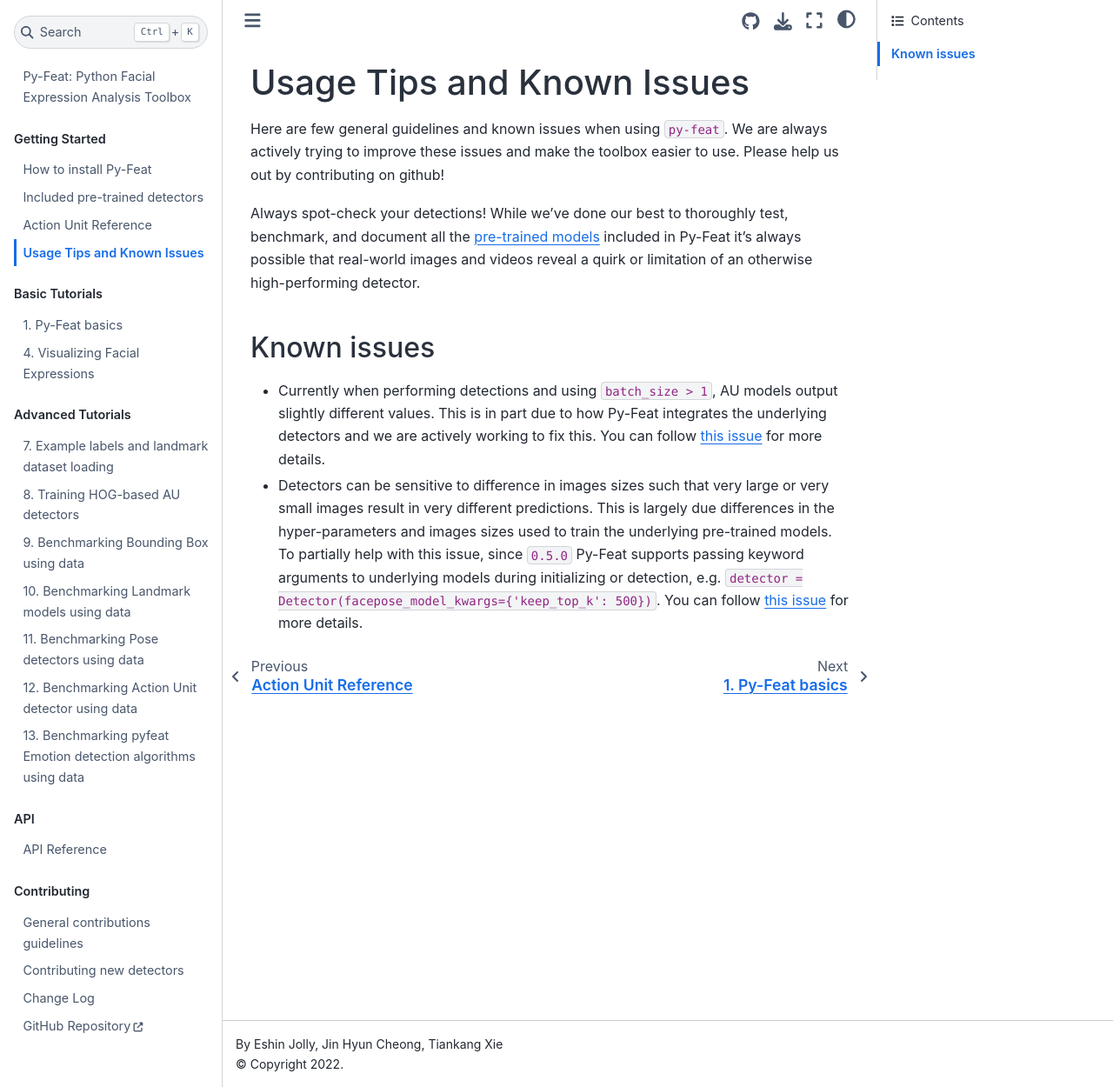
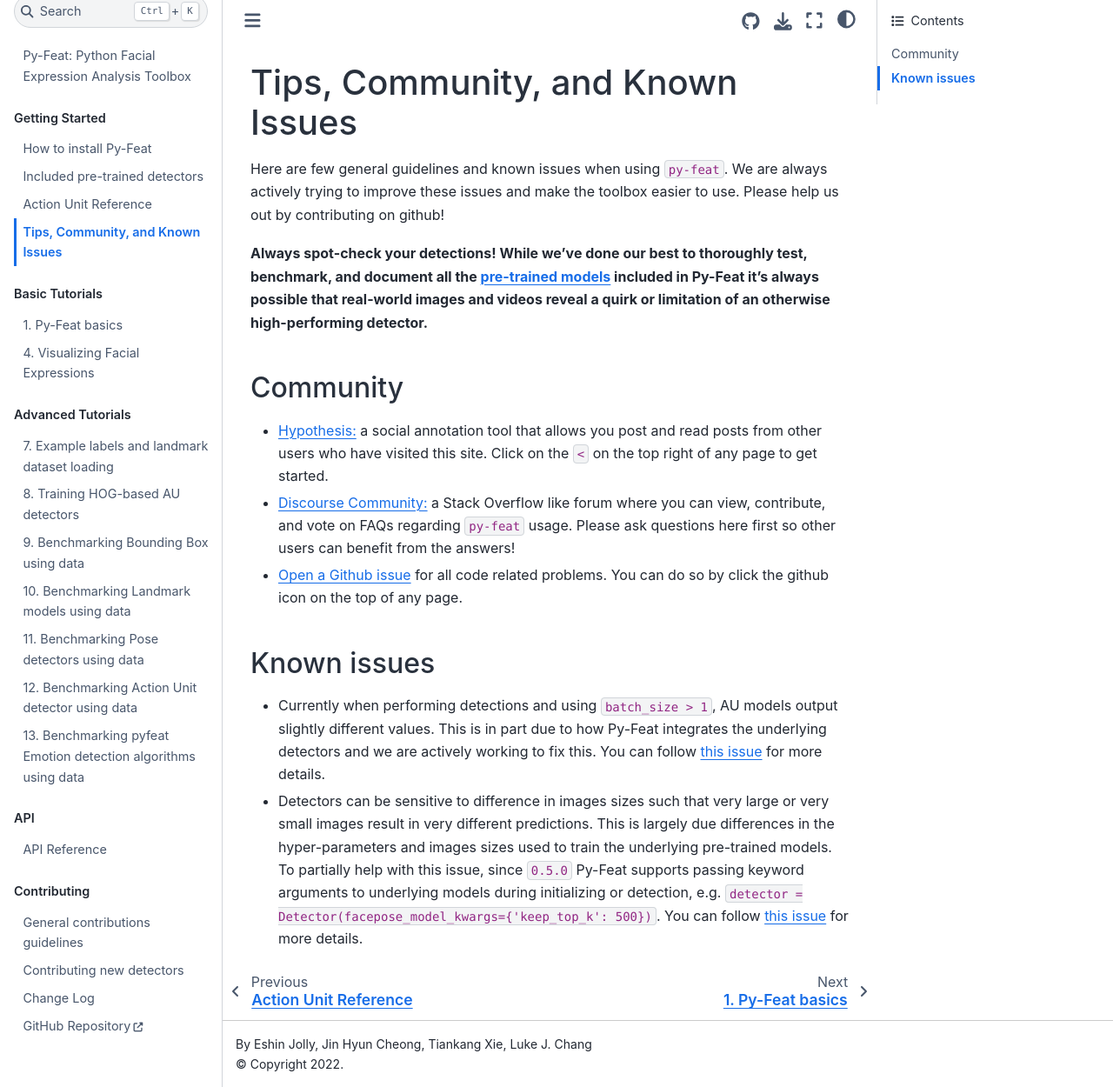
Before and after one commit to cosanlab/py-feat, a Jupyter Book: the page built from docs/pages/usage_guide.md, in a window 1280 px wide and 1250 px high. Shown: the whole window at 87% size. Built offline with Jupyter Book 1.0.4 settings and Sphinx 7.4.7 and the Sphinx Book theme 1.1.4, drawn with Linux system fonts in a browser that asks for light colours; pages that are not in the unit, such as notebooks, are missing from menus.

Commit message:
enable hypothesis. update docs to include askpbs and hypothesis info

```diff
--- a/docs/_config.yml
+++ b/docs/_config.yml
@@ -2,10 +2,11 @@
 # Learn more at https://jupyterbook.org/customize/config.html
 
 title: Py-Feat
-author: Eshin Jolly, Jin Hyun Cheong, Tiankang Xie
+author: Eshin Jolly, Jin Hyun Cheong, Tiankang Xie, Luke J. Chang
 copyright: "2022"
 logo: "images/logo/pyfeat_logo_small.png"
-exclude_patterns            : [ README.md, _build, Thumbs.db, .DS_Store, "**.ipynb_checkpoints"]
+exclude_patterns            : [ README.md, _build, Thumbs.db, .DS_Store,
+"**.ipynb_checkpoints", "**/*/figure.ipynb"]
 
 execute:
   execute_notebooks         : off  # Whether to execute notebooks at build time. Must be one of ("auto", "force", "cache", "off")
@@ -36,7 +37,7 @@
   home_page_in_navbar       : false  # Whether to include your home page in the left Navigation Bar
   baseurl                   : "" # The base URL where your book will be hosted. Used for creating image previews and social links. e.g.: https://mypage.com/mybook/
   comments:
-    hypothesis              : false
+    hypothesis              : true
     utterances              : false
 
 # Add GitHub buttons to your book
--- a/docs/pages/usage_guide.md
+++ b/docs/pages/usage_guide.md
@@ -1,8 +1,13 @@
-# Usage Tips and Known Issues
+# Tips, Community, and Known Issues
 
 Here are few general guidelines and known issues when using `py-feat`. We are always actively trying to improve these issues and make the toolbox easier to use. Please help us out by contributing on github!
 
-Always spot-check your detections! While we've done our best to thoroughly test, benchmark, and document all the [pre-trained models](models.md) included in Py-Feat it's always possible that real-world images and videos reveal a quirk or limitation of an otherwise high-performing detector.
+**Always spot-check your detections! While we've done our best to thoroughly test, benchmark, and document all the [pre-trained models](models.md) included in Py-Feat it's always possible that real-world images and videos reveal a quirk or limitation of an otherwise high-performing detector.**
+
+## Community
+- [Hypothesis:](https://web.hypothes.is/) a social annotation tool that allows you post and read posts from other users who have visited this site. Click on the `<` on the top right of any page to get started.
+- [Discourse Community:](https://www.askpbs.org/c/py-feat/26>) a Stack Overflow like forum where you can view, contribute, and vote on FAQs regarding ``py-feat`` usage. Please ask questions here first so other users can benefit from the answers!
+- [Open a Github issue](https://github.com/cosanlab/py-feat/issues>) for all code related problems. You can do so by click the github icon on the top of any page.
 
 ## Known issues
 - Currently when performing detections and using `batch_size > 1`, AU models output slightly different values. This is in part due to how Py-Feat integrates the underlying detectors and we are actively working to fix this. You can follow [this issue](https://github.com/cosanlab/py-feat/issues/128) for more details.
```
